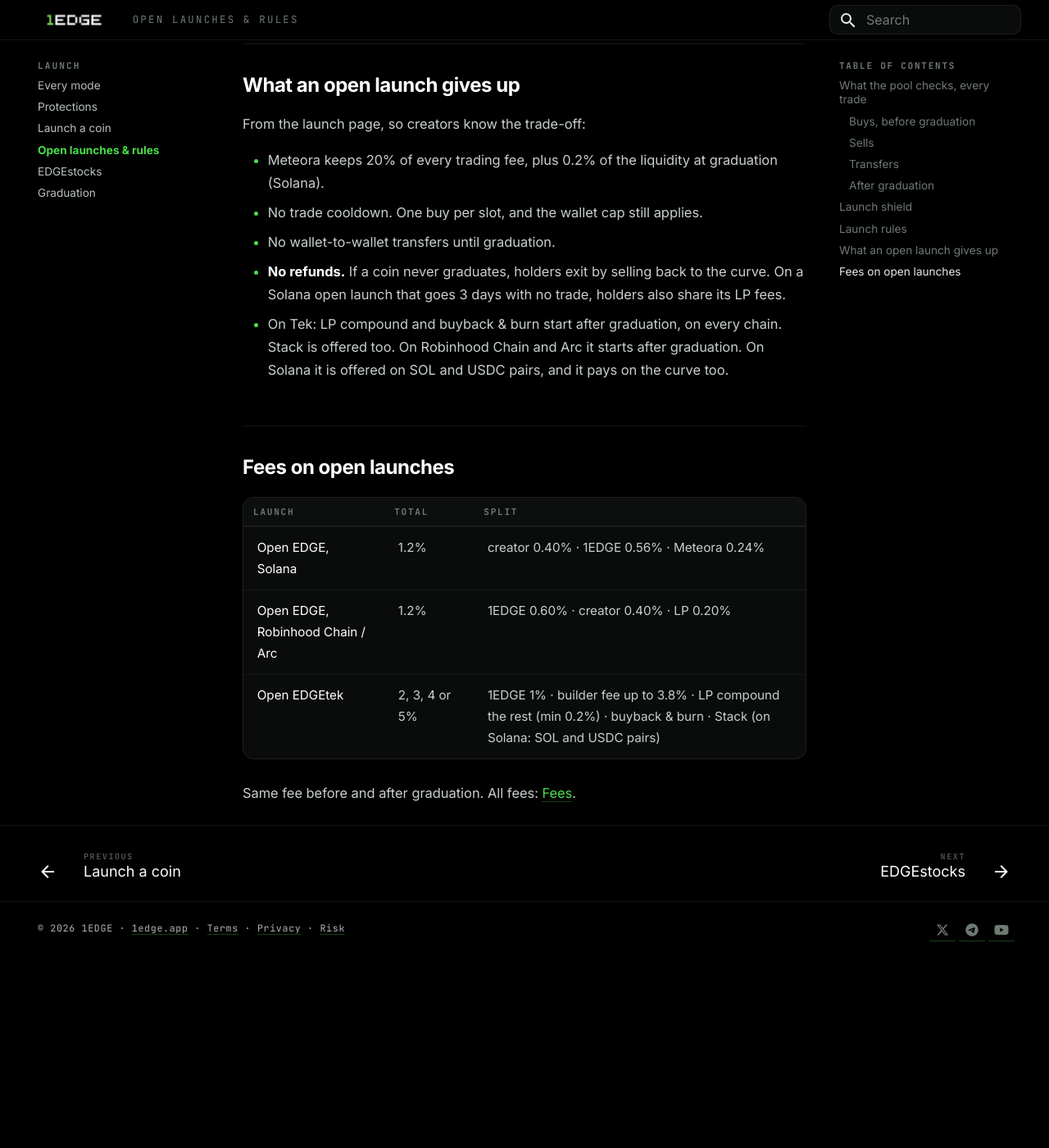
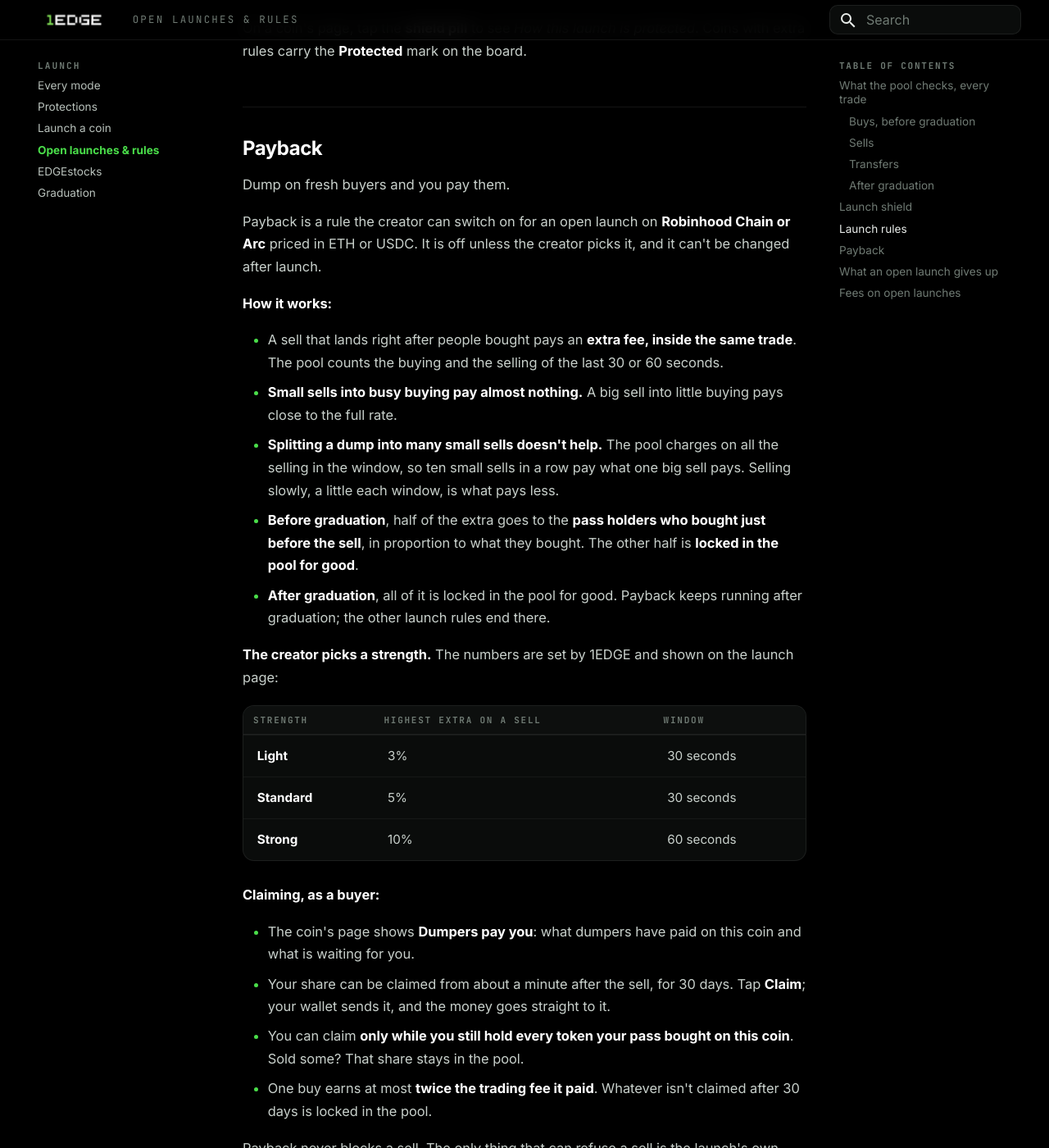
Before and after one commit to Tedz-1edge/1edge-docs, an MkDocs documentation site: the page built from docs/launch/open-launches.md, in a window 1280 px wide and 1400 px high, scrolled down 4902 px. Shown: the whole window at 82% size. Built offline with MkDocs 1.6.1 and Material for MkDocs 9.7.7, drawn with Linux system fonts in a browser that asks for light colours; before the commit the page ends 6066 px from its top, so only the background shows below that; some of the changed text lies outside the part shown.

Commit message:
PAYBACKEVM: Payback on open launches (Robinhood Chain and Arc) — publish only when it goes live
Co-Authored-By: Claude Opus 5.5 <noreply@anthropic.com>

```diff
--- a/docs/launch/open-launches.md
+++ b/docs/launch/open-launches.md
@@ -72,6 +72,7 @@ The creator can add rules on top of the standard ones. Anything they pick shows
 | **Dev lock** | The creator can't sell or send until graduation or 30 days. |
 | **Dev drip** | Solana: the creator can sell at most a set share of their bag per day. |
 | **Must hold a token** | Robinhood Chain and Arc: buyers must hold another token first. |
+| **Payback** | Robinhood Chain and Arc: dump on fresh buyers and you pay them. See [Payback](#payback). |
 
 <figure class="ed-shot"><picture><source media="(max-width: 600px)" srcset="../../assets/shots/launch-rules-390.webp"><img src="../../assets/shots/launch-rules-1440.webp" alt="The Rules step on the launch page: groups and presets." loading="lazy"></picture><figcaption>The Rules step on the launch page: groups and presets.</figcaption></figure>
 
@@ -80,6 +81,37 @@ The launch page groups them as *Slow the snipers*, *Slow the dumps*, *Dev bag*,
 <figure class="ed-shot ed-phone"><img src="../../assets/shots/token-open-rules-390.webp" alt="How this launch is protected: every rule on the coin, live. Sample launch." loading="lazy" width="390"><figcaption>How this launch is protected: every rule on the coin, live. Sample launch.</figcaption></figure>
 
 On a coin's page, tap the **shield pill** to see *How this launch is protected*. Coins with extra rules carry the **Protected** mark on the board.
+
+## Payback
+
+<p class="ed-lead">Dump on fresh buyers and you pay them.</p>
+
+Payback is a rule the creator can switch on for an open launch on **Robinhood Chain or Arc** priced in ETH or USDC. It is off unless the creator picks it, and it can't be changed after launch.
+
+**How it works:**
+
+- A sell that lands right after people bought pays an **extra fee, inside the same trade**. The pool counts the buying and the selling of the last 30 or 60 seconds.
+- **Small sells into busy buying pay almost nothing.** A big sell into little buying pays close to the full rate.
+- **Splitting a dump into many small sells doesn't help.** The pool charges on all the selling in the window, so ten small sells in a row pay what one big sell pays. Selling slowly, a little each window, is what pays less.
+- **Before graduation**, half of the extra goes to the **pass holders who bought just before the sell**, in proportion to what they bought. The other half is **locked in the pool for good**.
+- **After graduation**, all of it is locked in the pool for good. Payback keeps running after graduation; the other launch rules end there.
+
+**The creator picks a strength.** The numbers are set by 1EDGE and shown on the launch page:
+
+| Strength | Highest extra on a sell | Window |
+|---|---|---|
+| **Light** | 3% | 30 seconds |
+| **Standard** | 5% | 30 seconds |
+| **Strong** | 10% | 60 seconds |
+
+**Claiming, as a buyer:**
+
+- The coin's page shows **Dumpers pay you**: what dumpers have paid on this coin and what is waiting for you.
+- Your share can be claimed from about a minute after the sell, for 30 days. Tap **Claim**; your wallet sends it, and the money goes straight to it.
+- You can claim **only while you still hold every token your pass bought on this coin**. Sold some? That share stays in the pool.
+- One buy earns at most **twice the trading fee it paid**. Whatever isn't claimed after 30 days is locked in the pool.
+
+Payback never blocks a sell. The only thing that can refuse a sell is the launch's own *Max per sell*.
 
 ## What an open launch gives up
 
```
